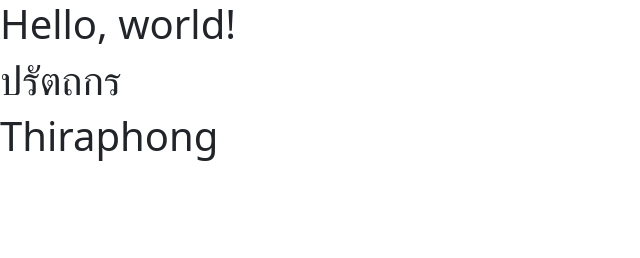
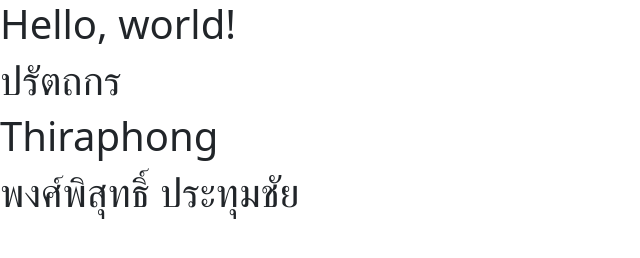
Before and after one commit to Korohayato/web_html, a plain HTML site: page index.html in a window 1280 px wide. Shown: the whole page, without its empty margins (0-640 px from the left). Drawn offline with nearby package versions, Linux system fonts and the light colour scheme.

Commit message:
3rd commit

```diff
--- a/index.html
+++ b/index.html
@@ -10,6 +10,7 @@
     <h1>Hello, world!</h1>
     <h1>ปรัตถกร</h1>
     <h1>Thiraphong</h1>
+    <h1>พงศ์พิสุทธิ์ ประทุมชัย</h1>
     <script src="https://cdn.jsdelivr.net/npm/bootstrap@5.3.3/dist/js/bootstrap.bundle.min.js" integrity="sha384-YvpcrYf0tY3lHB60NNkmXc5s9fDVZLESaAA55NDzOxhy9GkcIdslK1eN7N6jIeHz" crossorigin="anonymous"></script>
   </body>
 </html>
```
